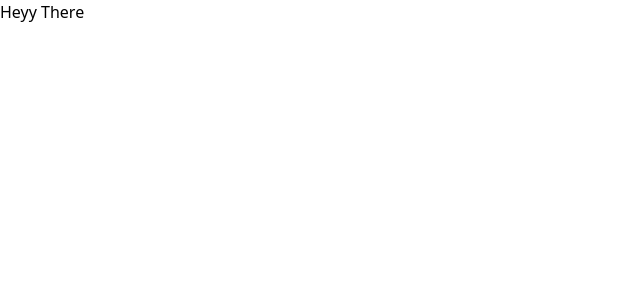
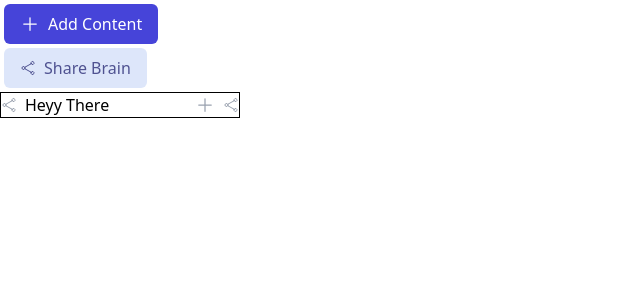
Before and after one commit to ShreyasDate/second-brain, a React (Vite) app in the folder frontend/: page / in a window 1280 px wide. Shown: the top 300 px of the page, without its empty margins (0-640 px from the left). Built offline with nearby package versions, Linux system fonts and the light colour scheme.

Commit message:
We are back

```diff
--- a/frontend/src/App.tsx
+++ b/frontend/src/App.tsx
@@ -1,8 +1,15 @@
 import './App.css'
+import { PlusIcon } from './assets/icons/PlusIcon'
+import { ShareIcon } from './assets/icons/ShareIcon'
+import { Button } from './components/Button'
+import {Card} from './components/Card'
 
 function App(){
-  return <div>
-    Heyy There
+  return <div >
+    <Button varient='primary' text='Add Content' startIcon={< PlusIcon />}/>
+    <Button varient='secondary' text='Share Brain' startIcon={< ShareIcon />} />
+
+    <Card />
   </div>
 }
 
--- /dev/null
+++ b/frontend/src/assets/icons/PlusIcon.tsx
@@ -0,0 +1,7 @@
+
+export function PlusIcon(){
+    return <svg xmlns="http://www.w3.org/2000/svg" fill="none" viewBox="0 0 24 24" stroke-width="1.5" stroke="currentColor" className="size-5">
+    <path stroke-linecap="round" stroke-linejoin="round" d="M12 4.5v15m7.5-7.5h-15" />
+  </svg>
+
+}
--- /dev/null
+++ b/frontend/src/assets/icons/ShareIcon.tsx
@@ -0,0 +1,6 @@
+export const ShareIcon = ()=>{
+    return <svg xmlns="http://www.w3.org/2000/svg" fill="none" viewBox="0 0 24 24" stroke-width="1.5" stroke="currentColor" className="size-4">
+    <path stroke-linecap="round" stroke-linejoin="round" d="M7.217 10.907a2.25 2.25 0 1 0 0 2.186m0-2.186c.18.324.283.696.283 1.093s-.103.77-.283 1.093m0-2.186 9.566-5.314m-9.566 7.5 9.566 5.314m0 0a2.25 2.25 0 1 0 3.935 2.186 2.25 2.25 0 0 0-3.935-2.186Zm0-12.814a2.25 2.25 0 1 0 3.933-2.185 2.25 2.25 0 0 0-3.933 2.185Z" />
+  </svg>
+
+}
--- /dev/null
+++ b/frontend/src/components/Button.tsx
@@ -0,0 +1,23 @@
+import { ReactElement } from "react";
+
+interface ButtonProps{
+    varient : "primary" | "secondary",
+    text : string,
+    startIcon ? : ReactElement,
+    endIcon ? : ReactElement
+}
+
+const varientClasses = {
+    "primary" : "bg-purple-500 text-white",
+    "secondary" : "bg-purple-100 text-purple-300"
+
+};
+
+const defaultStyles = "px-4 py-2 rounded-md m-1 flex items-center gap-2";
+export function Button({varient , text , startIcon , endIcon }: ButtonProps) {
+    return <button className={varientClasses[varient] + " "+ defaultStyles} >
+        {startIcon}
+        { text}
+        {endIcon}
+    </button>
+}
--- /dev/null
+++ b/frontend/src/components/Card.tsx
@@ -0,0 +1,28 @@
+import { PlusIcon } from "../assets/icons/PlusIcon";
+import { ShareIcon } from "../assets/icons/ShareIcon";
+
+export function Card() {
+    return (
+        <div className="flex border max-w-60 justify-between">
+            <div className="flex items-center gap-2">
+                <div className="text-gray-400">
+                    <ShareIcon />
+                </div>
+
+                <div>
+                    Heyy There
+                </div>
+
+
+            </div>
+
+            <div className="flex items-center gap-2 text-gray-400">
+
+                < PlusIcon />
+
+
+                <ShareIcon />
+            </div>
+        </div>
+    );
+}
--- a/frontend/src/index.css
+++ b/frontend/src/index.css
@@ -1 +1,20 @@
-@import "tailwindcss"
+@import "tailwindcss";
+
+@theme {
+    /* bg for secondary button */
+    --color-purple-100: #dde6fa;
+    /* bg for primary button */
+    --color-purple-500: #4644d9;
+    /* text color foe secondary button */
+    --color-purple-300: #4f5291;
+
+
+
+    /* main bg color  */
+    --color-gray-100: #f7f8fa;
+
+    --color-gray-500: #d7d6d6;
+    /* text color */
+    --color-gray-600: #5d5f5e;
+
+  }
```
Also changed, not shown: 1 other file (tests, documents, lock files or other folders).
